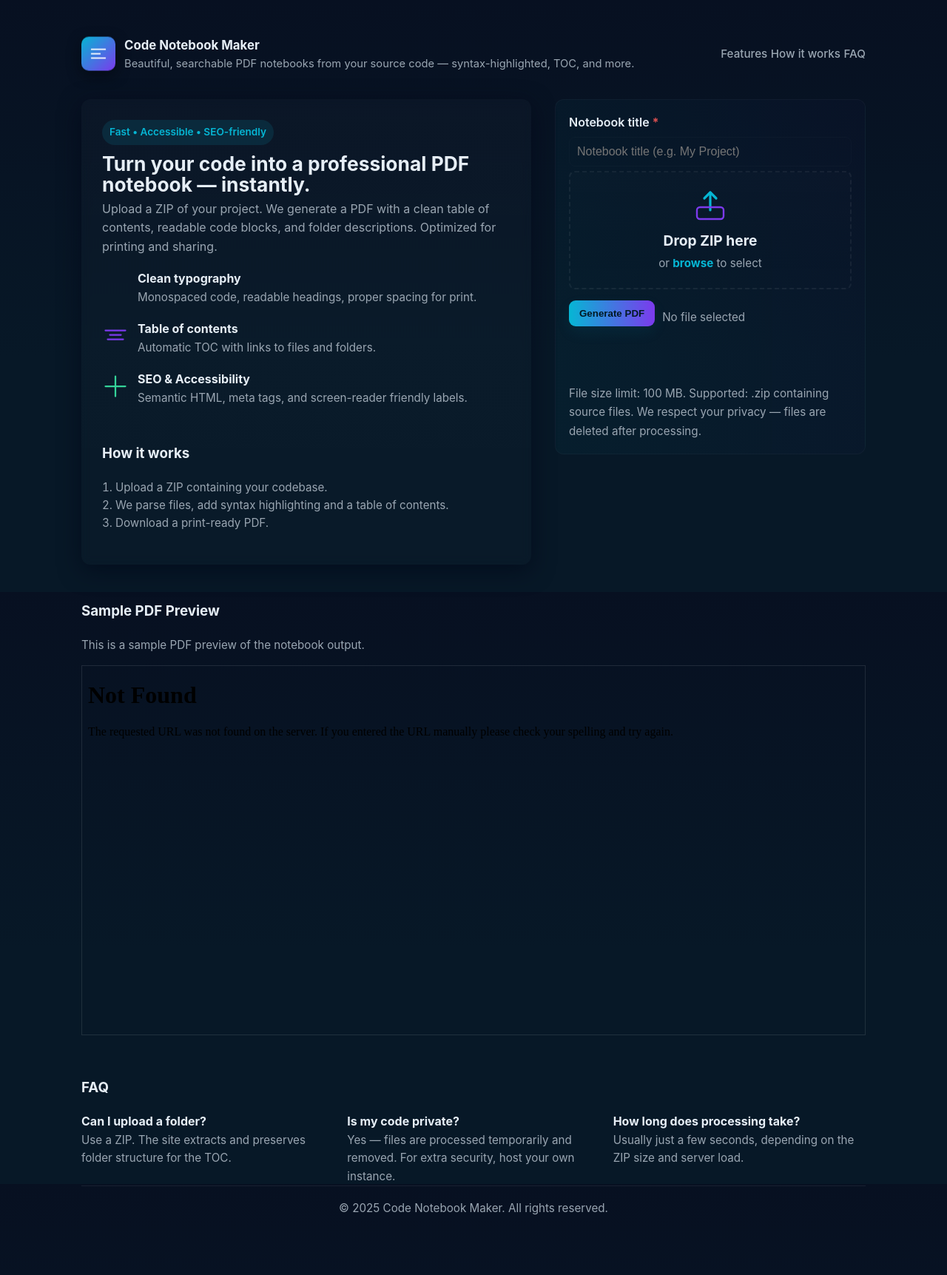
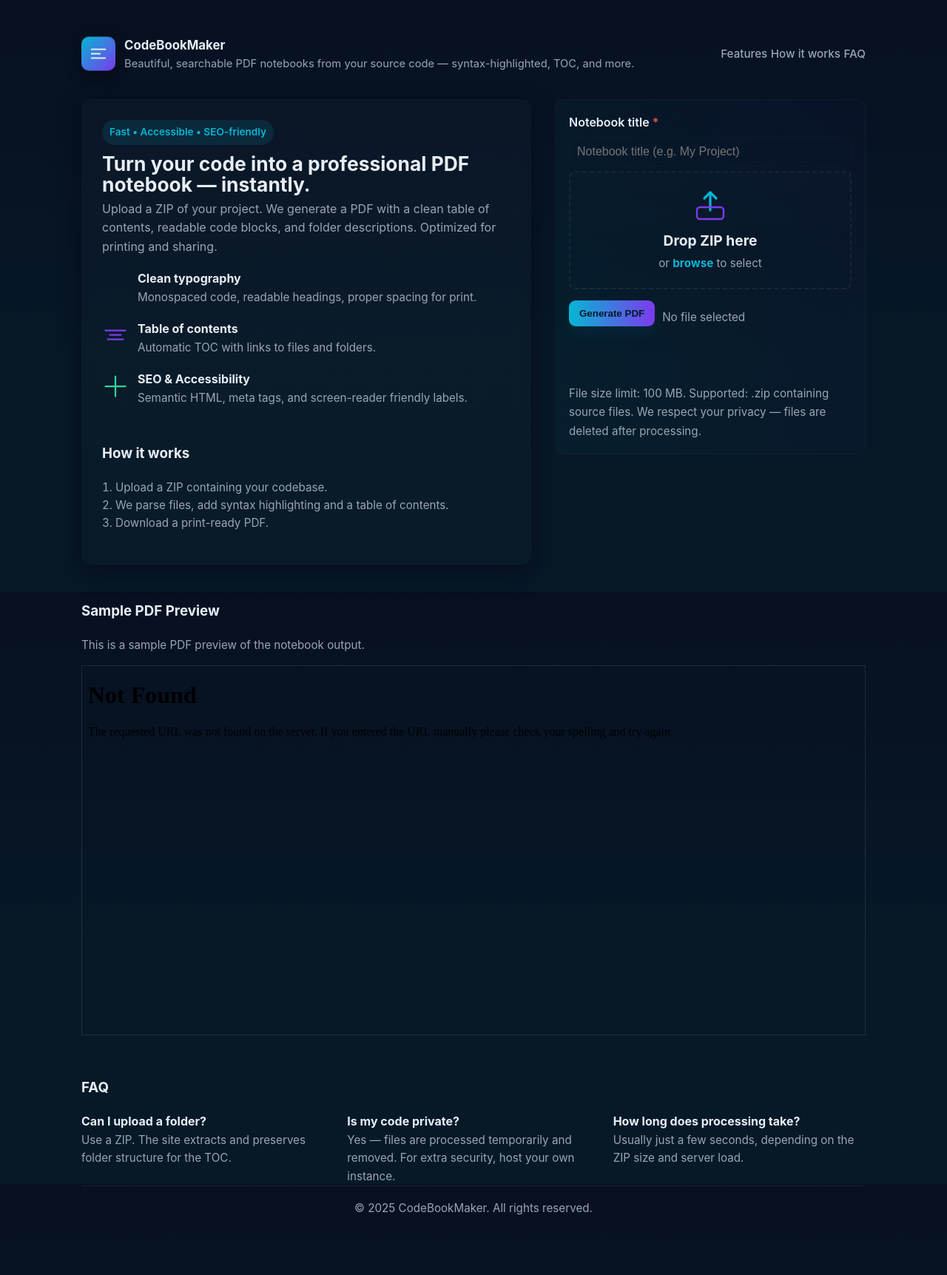
Before and after one commit to siop1/CodeBookMaker, a Flask app: page / in a window 1280 px wide. Shown: the whole page at 74% size. Run offline with Flask 3, Linux system fonts and the light colour scheme.

Commit message:
website name changed

```diff
--- a/templates/index.html
+++ b/templates/index.html
@@ -4,13 +4,13 @@
 <head>
     <meta charset="utf-8" />
     <meta name="viewport" content="width=device-width, initial-scale=1" />
-    <title>Code Notebook Maker — Create Beautiful PDF Notebooks from Your Code</title>
+    <title>CodeBookMaker — Create Beautiful PDF Notebooks from Your Code</title>
     <meta name="description"
         content="Upload a ZIP of your code and generate a beautifully-styled, syntax-highlighted PDF notebook. SEO-friendly, responsive, and accessible UI." />
     <link rel="canonical" href="https://example.com/" />
     <meta name="robots" content="index, follow" />
 
-    <meta property="og:title" content="Code Notebook Maker — Generate PDF Notebooks from Code" />
+    <meta property="og:title" content="CodeBookMaker — Generate PDF Notebooks from Code" />
     <meta property="og:description"
         content="Upload a ZIP of source files and get a styled PDF with syntax highlighting and table of contents." />
     <meta property="og:type" content="website" />
@@ -18,14 +18,14 @@
     <meta property="og:image" content="/assets/og-image.png" />
 
     <meta name="twitter:card" content="summary_large_image" />
-    <meta name="twitter:title" content="Code Notebook Maker" />
+    <meta name="twitter:title" content="CodeBookMaker" />
     <meta name="twitter:description" content="Create professional-looking code notebooks (PDFs) from your codebase." />
 
     <script type="application/ld+json">
     {
       "@context": "https://schema.org",
       "@type": "WebSite",
-      "name": "Code Notebook Maker",
+      "name": "CodeBookMaker",
       "url": "https://example.com/",
       "potentialAction": {
         "@type": "SearchAction",
@@ -446,7 +446,7 @@
                     </svg>
                 </div>
                 <div>
-                    <h1 class="site-title">Code Notebook Maker</h1>
+                    <h1 class="site-title">CodeBookMaker</h1>
                     <p class="tag">Beautiful, searchable PDF notebooks from your source code — syntax-highlighted, TOC,
                         and
                         more.</p>
@@ -593,7 +593,7 @@
         </main>
 
         <footer>
-            &copy; 2025 Code Notebook Maker. All rights reserved.
+            &copy; 2025 CodeBookMaker. All rights reserved.
         </footer>
     </div>
 
```
